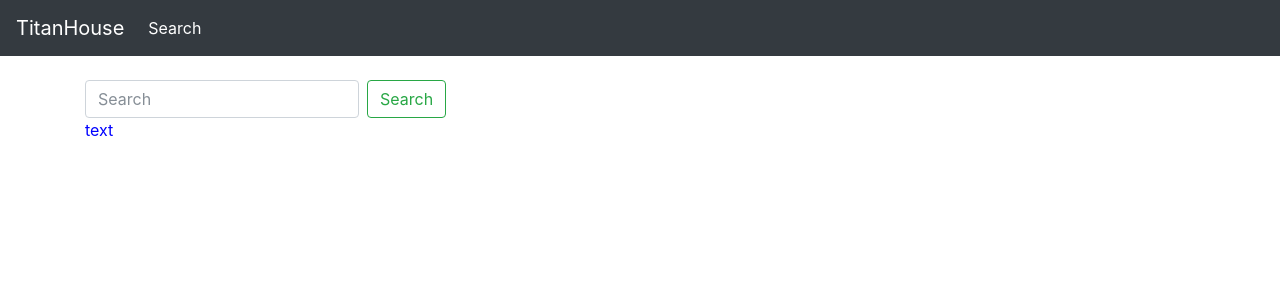
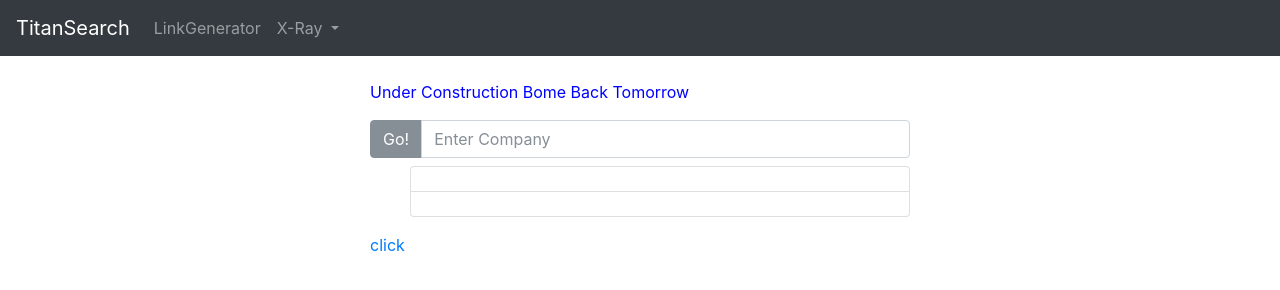
Before and after one commit to dkapper01/TitanHouseSearch, a plain HTML site: page search.html in a window 1280 px wide. Drawn offline with nearby package versions, Linux system fonts and the light colour scheme.

Commit message:
Working on search page

```diff
--- a/javascript.js
+++ b/javascript.js
@@ -1,85 +1,13 @@
 console.log('working....');
 
+var getCompany;
 
-
-
-
-document.getElementById('searchBtn').addEventListener("click", function() {
-    var searchBox = document.getElementById('searchBox').value;
-    document.querySelector(".putText").innerHTML = searchBox;
-});
-
-
-
-
-
-function callCat() {
-    document.querySelector(".cat").innerHTML = "dog";
+function submetCompany() {
+    getCompany = document.getElementById("company").value;
+    document.querySelector(".linksOne").innerHTML = "President AND " + getCompany;
+    document.querySelector(".linksTwo").innerHTML = "CEO AND " + getCompany;
 }
 
-
-
-
-
-
-
-
-
-
-
-
-
-
-
-
-
-
-
-
-// function submitText() {
-//     var submitText = document.getElementById('inputText').value;
-//     var toArr = submitText.split('');
-
-//     for(var i = 0; i < toArr.length / 2; i++) {
-//         var tempVar = toArr[i];
-//         toArr[i] = toArr[toArr.length - 1 - i];
-//         toArr[toArr.length - 1 - i] = tempVar;
-//     }
-//     var answer = toArr.join('');
-//    document.querySelector('.innterText').innerHTML = answer;
-// }
-
-// function reverseText() {
-//     document.getElementById('inputText').value = '';
-//     document.getElementById('inputText').placeholder = "Reverse Text";
-// }
-
-
-// function meanMedianMode(array) {
-//     document.getElementById('inputText').value = '';
-//     document.getElementById('inputText').placeholder = "Mean Median Mode";
-//     return {
-//         mean: getMean(array),
-//         median: getMedian(array)
-//         // modo: getMode
-//     };
-// }
-// function getMean(array) {
-//     var num = 0;
-//     var mean = 0;
-//     var mean = 0;
-//     array.forEach(number => {
-//         num += number;
-//     });
-//     mean = num / array.length;
-//     console.log(mean);
-//     return
-// }
-
-// function getMedian(array) {
-//     var median = 0;
-//     for(var i = 0; i < array.length / 2; i++) {
-//         median = array[i];
-//     }
-//     console.log(median);
-// }
+function showHide() {
+    var getList = document.getElementById("toggleUl");
+}
--- a/main.scss
+++ b/main.scss
@@ -14,3 +14,11 @@ p {
 .goToMid {
     text-align: center;
 }
+.container {
+    .linksOne{
+        list-style: none;
+    }
+    .linksTwo{
+        list-style: none;
+    }
+}
--- a/search.html
+++ b/search.html
@@ -1,7 +1,7 @@
 <!doctype html>
 <html lang="en">
     <head>
-    <title>Hello, world!</title>
+        <title>TitanSearch</title>
         <link rel="stylesheet" href="main.css">
         <!-- Required meta tags -->
         <meta charset="utf-8">
@@ -12,65 +12,64 @@
       </head>
       <body>
         <nav class="navbar navbar-expand-md navbar-dark bg-dark fixed-top">
-      <a class="navbar-brand" href="index.html">TitanHouse</a>
+          <a class="navbar-brand" href="index.html">TitanSearch</a>
           <button class="navbar-toggler" type="button" data-toggle="collapse" data-target="#navbarsExampleDefault" aria-controls="navbarsExampleDefault" aria-expanded="false" aria-label="Toggle navigation">
             <span class="navbar-toggler-icon"></span>
           </button>
 
+
       <div class="collapse navbar-collapse" id="navbarsExampleDefault">
         <ul class="navbar-nav mr-auto">
-          <li class="nav-item active">
-            <a class="nav-link" href="#">Search<span class="sr-only">(current)</span></a>
+          <li class="nav-item">
+              <a class="nav-link" href="#">LinkGenerator</a>
           </li>
-          <!-- <li class="nav-item">
-            <a class="nav-link" href="#" onclick="searcher()">Search</a>
-          </li> -->
+          <li class="nav-item dropdown">
+              <a class="nav-link dropdown-toggle" href="#" id="navbarDropdown" role="button" data-toggle="dropdown" aria-haspopup="true" aria-expanded="false">
+                X-Ray
+              </a>
+              <div class="dropdown-menu" aria-labelledby="navbarDropdown">
+                <a class="dropdown-item" href="https://cse.google.com/cse/publicurl?cx=009245502746727767043:5uikxuejpns" target="_blank">Bloomberg</a>
+                <a class="dropdown-item" href="https://cse.google.com/cse/publicurl?cx=009245502746727767043:0sdhbfrhd84" target="_blank">Linkedin</a>
+                <a class="dropdown-item" href="https://cse.google.com/cse/publicurl?cx=009245502746727767043:wz4-qnsvttw" target="_blank">Facebook</a>
+                <a class="dropdown-item" href="https://cse.google.com/cse/publicurl?cx=009245502746727767043:kt8vlgtpu7o" target="_blank">Business Wire</a>
+            </li>
         </ul>
-
       </div>
     </nav>
-<!--
-    <main role="main" class="container">
-      <div class="toAddSpace"></div>
-      <div class="row">
-        <div class="col-md-6 offset-md-3">
 
-
-            <form>
-              <div class="input-group">
-                <div class="input-group-btn">
-                  <button type="button" class="btn btn-primary" data-toggle="collapse" data-target="#collapseExample" aria-expanded="false" aria-controls="collapseExample" onclick="submitText()">Submit</button>
-                  <button type="button" class="btn btn-primary dropdown-toggle dropdown-toggle-split" data-toggle="dropdown" aria-haspopup="true" aria-expanded="false">
-                    <span class="sr-only">Toggle Dropdown</span>
-                  </button>
-                  <div class="dropdown-menu">
-                    <a class="dropdown-item" data-toggle="collapse" data-target="#collapseExample" href="#" onclick="reverseText()">Reverse Text</a>
-                    <a class="dropdown-item" data-toggle="collapse" data-target="#collapseExample" href="#" onclick="meanMedianMode()">Mean Median Mode</a>
-                  </div>
-                </div>
-                <input type="text" class="form-control" aria-label="Text input with segmented button dropdown" placeholder="Reverse Text" id="inputText">
-              </div>
-            </form>
-            <div class="collapse mt-2" id="collapseExample">
-              <div class="card card-body">
-                <h5 class="innterText" onclick="meanMedianMode([56, 74, 25, 6, 1])">Show text here</h5>
-              </div>
-            </div>
-
-
-        </div>
-      </div>
-    </main> -->
     <div class="toAddSpace"></div>
     <div class="container">
-
-        <form class="form-inline my-2 my-lg-0">
-            <input id="searchBox" class="form-control mr-sm-2" type="text" placeholder="Search" aria-label="Search">
-            <button class="btn btn-outline-success my-2 my-sm-0" type="submit" id="searchBtn">Search</button>
-          </form>
-          <p class="putText">
-            text
-          </p>
+      <div class="row">
+          <div class="col-md-3">
+            <!-- 1 of 3 -->
+          </div>
+          <div class="col-md-6">
+            <p>Under Construction Bome Back Tomorrow</p>
+              <div class="input-group">
+                  <span class="input-group-btn">
+                    <button class="btn btn-secondary" type="button" data-toggle="collapse" href="#collapseExample" aria-expanded="false" aria-controls="collapseExample" onclick="submetCompany()">Go!</button>
+                  </span>
+                  <input id="company" type="text" class="form-control" placeholder="Enter Company" aria-label="Enter Company">
+                </div>
+                <!-- <b /> -->
+                <ul id="toggleUl" class="">
+                <div class="list-group data-toggle="collapse" data-target="#collapseExample" aria-expanded="false" aria-controls="collapseExample"" onclick="showHide()">
+                    <a href="www.google.com" class="linksOne mt-2 list-group-item list-group-item-action" target="_blank"></a>
+                    <a href="www.google.com" class="linksTwo list-group-item list-group-item-action"></a>
+                    <!-- <a href="#" class="list-group-item list-group-item-action list-group-item-secondary"></a>
+                    <a href="#" class="list-group-item list-group-item-action list-group-item-success"></a>
+                    <a href="#" class="list-group-item list-group-item-action list-group-item-danger">This is a danger list group item</a>
+                    <a href="#" class="list-group-item list-group-item-action list-group-item-warning">This is a warning list group item</a>
+                    <a href="#" class="list-group-item list-group-item-action list-group-item-info">This is a info list group item</a>
+                    <a href="#" class="list-group-item list-group-item-action list-group-item-light">This is a light list group item</a>
+                    <a href="#" class="list-group-item list-group-item-action list-group-item-dark">This is a dark list group item</a> -->
+                  </div>
+                </ul>
+                <a href="http//:www.google.com/President AND/"DisplayWorks"">click</a>
+          </div>
+          <div class="col-md-3">
+            <!-- 3 of 3 -->
+          </div>
     </div>
 
 
```
Also changed, not shown: index.html (+3 -41 lines), main.css, 1 other file. Lines whose indentation alone changed are shown as unchanged.
